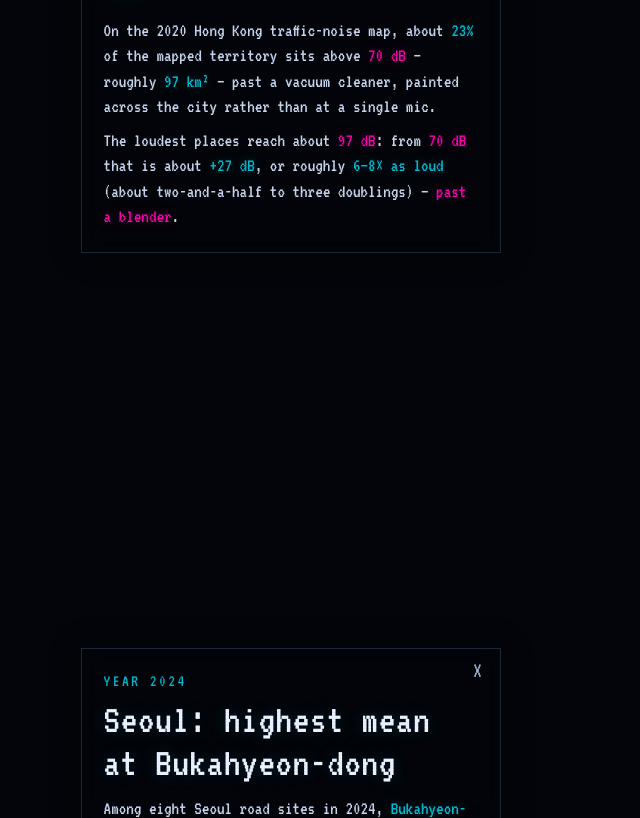
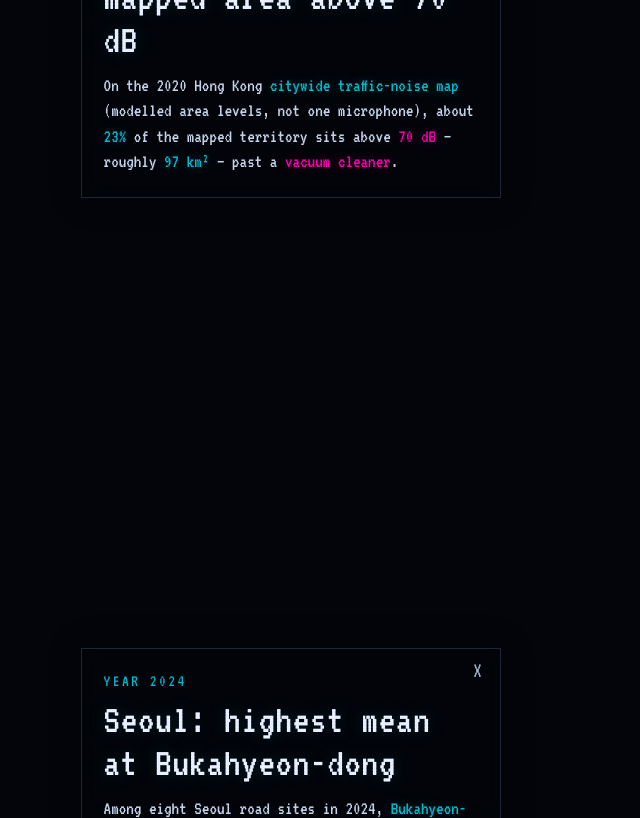
Before and after one commit to fotinidelig/noise-pollution-dataviz, a React (Vite) app in the folder app/: page / in a window 1280 px wide. Shown: the part 4360-5178 px from the top of the page, without its empty margins (0-640 px from the left). Built offline with nearby package versions, Linux system fonts and the light colour scheme; no server answers.

Commit message:
Clarify Hong Kong citywide map copy
Drop 97 dB / 6–8× doubling line; stress modelled area levels
vs a single mic while keeping 23% / 97 km² / vacuum insight.

Co-authored-by: Fotini Deligiannaki <fotinidelig@users.noreply.github.com>

```diff
--- a/app/src/scrolly/buildSteps.ts
+++ b/app/src/scrolly/buildSteps.ts
@@ -125,8 +125,7 @@ export function buildSteps(m: StoryMetrics): StoryStep[] {
       title: `Hong Kong: ${hk.pct_valid_gt70.toFixed(0)}% of mapped area above 70 dB`,
       questions: [],
       body: [
-        `On the ${hk.year} Hong Kong traffic-noise map, about ${hi(`${hk.pct_valid_gt70.toFixed(0)}%`)} of the mapped territory sits above ${hiLoud('70 dB')} — roughly ${hi(`${hk.area_km2_gt70.toFixed(0)} km²`)} — past a vacuum cleaner, painted across the city rather than at a single mic.`,
-        `The loudest places reach about ${hiDb(hk.max_db)}: from ${hiLoud('70 dB')} that is about ${hi('+27 dB')}, or roughly ${hi('6–8× as loud')} (about two-and-a-half to three doublings) — ${hiLoud('past a blender')}.`,
+        `On the ${hk.year} Hong Kong ${hi('citywide traffic-noise map')} (modelled area levels, not one microphone), about ${hi(`${hk.pct_valid_gt70.toFixed(0)}%`)} of the mapped territory sits above ${hiLoud('70 dB')} — roughly ${hi(`${hk.area_km2_gt70.toFixed(0)} km²`)} — past a ${hiLoud('vacuum cleaner')}.`,
       ],
       map: {
         center: [hk.lon, hk.lat],
```
Also changed, not shown: 1 other file (tests, documents, lock files or other folders).
